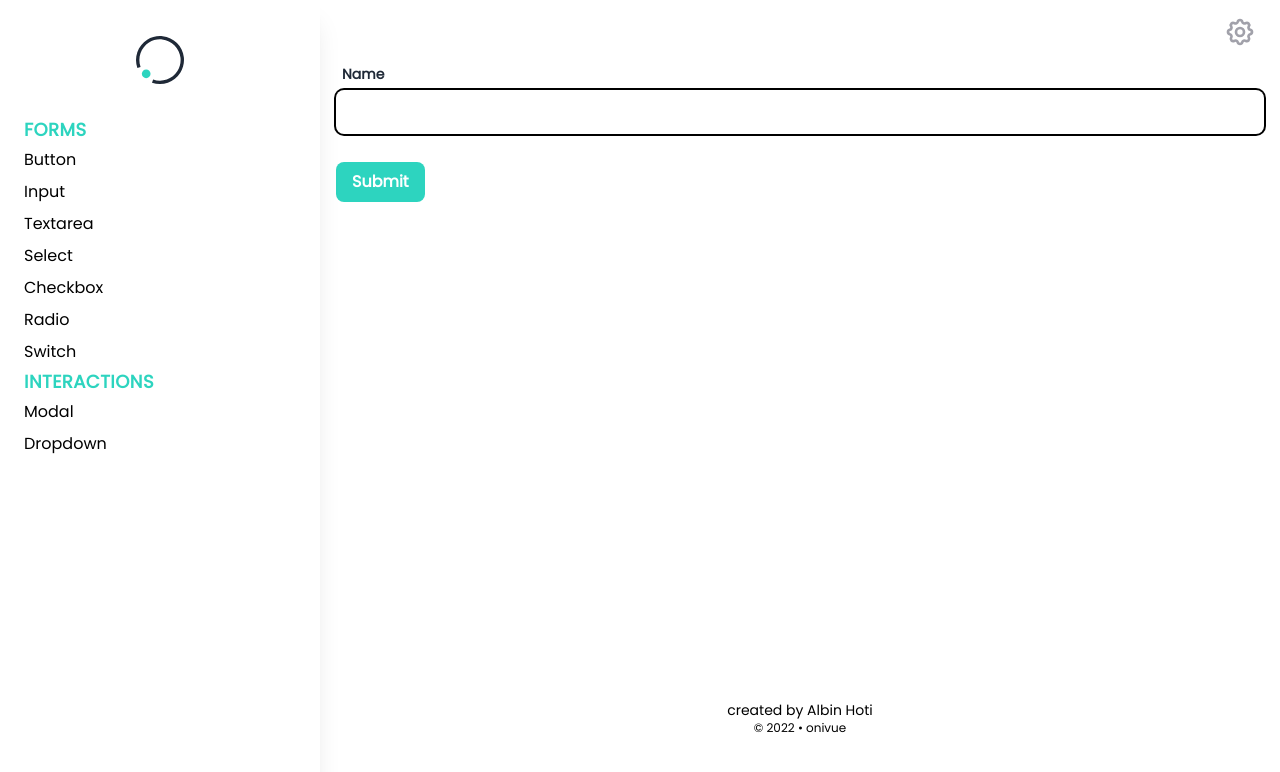
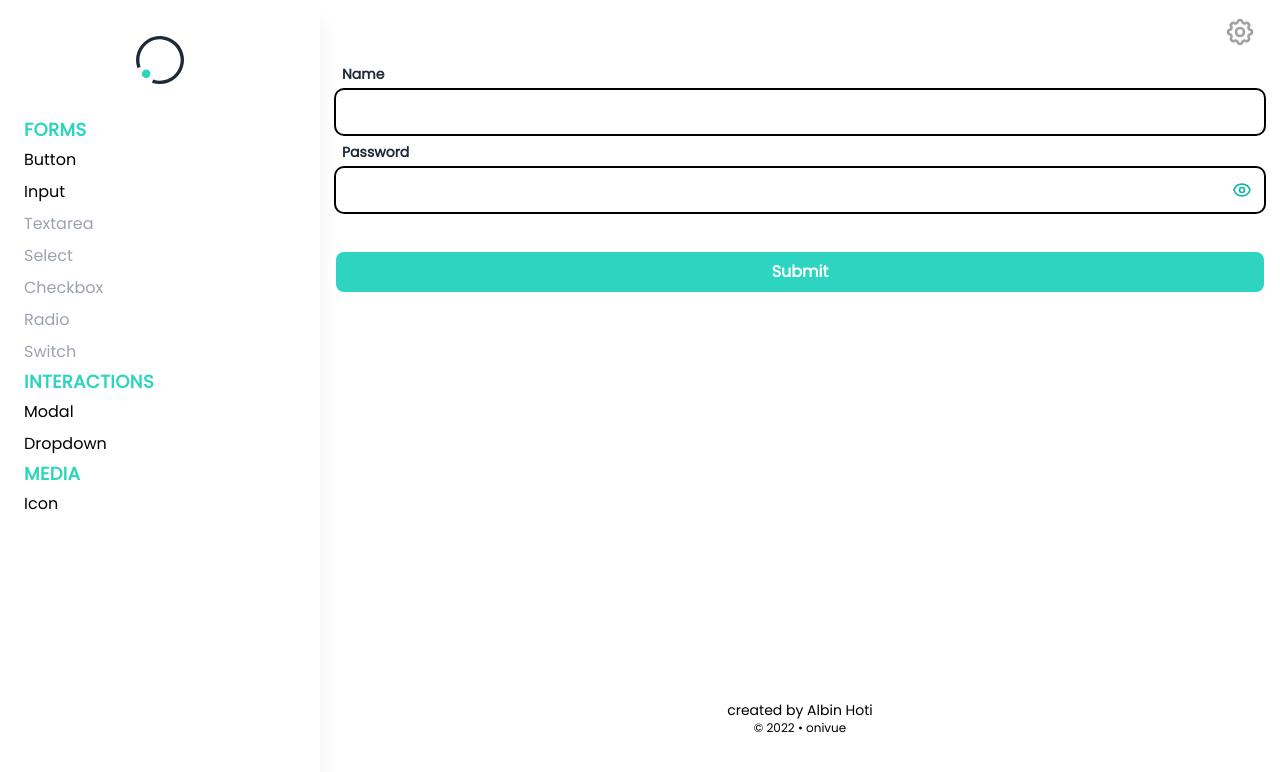
Before and after one commit to onivue/onivue-ui, a Next.js app: page /comp/Input in a window 1280 px wide. Shown: the top 772 px of the page. Built offline with nearby package versions, Linux system fonts and the light colour scheme.

Commit message:
navigation disable feature, ICON Comp.

```diff
--- a/components/Layout/SideBar/SideBarNavigation.js
+++ b/components/Layout/SideBar/SideBarNavigation.js
@@ -10,13 +10,22 @@ const SideBarNavigation = () => {
                         <div className="px-2 text-lg font-semibold uppercase tracking-wide text-primary-400">
                             {navRoot.title}
                         </div>
-                        {navRoot.children.map((navChild) => (
-                            <Link href={navChild.href} key={navChild.title}>
-                                <a className="cursor-base relative flex w-full items-center rounded border-0 bg-transparent px-2 py-1 text-base hover:text-primary-400">
+                        {navRoot.children.map((navChild) =>
+                            !navChild.disabled ? (
+                                <Link href={navChild.href} key={navChild.title}>
+                                    <a className="cursor-base relative flex w-full items-center rounded border-0 bg-transparent px-2 py-1 text-base hover:text-primary-400">
+                                        {navChild.title}
+                                    </a>
+                                </Link>
+                            ) : (
+                                <div
+                                    className="relative flex w-full items-center rounded border-0 px-2 py-1 text-base text-gray-400"
+                                    key={navChild.title}
+                                >
                                     {navChild.title}
-                                </a>
-                            </Link>
-                        ))}
+                                </div>
+                            ),
+                        )}
                     </div>
                 ))}
             </div>
--- a/components/PageGenerator/PageGenerator.tsx
+++ b/components/PageGenerator/PageGenerator.tsx
@@ -1,6 +1,6 @@
 import Link from 'next/link'
 
-export default function BlogPost({ children, meta, propTypes }) {
+export default function PageGenerator({ children, meta, propTypes }) {
     return (
         <div className="w-full rounded-lg px-0 lg:px-4">
             <h1 className="mb-8 mt-6 text-3xl font-extrabold">{meta.title}</h1>
--- a/data/navigation.ts
+++ b/data/navigation.ts
@@ -1,15 +1,23 @@
-export const navigation = [
+type Navigation = {
+    title: string
+    href: string | null
+    children: { title: string; href: string | null; disabled?: boolean }[]
+}[]
+
+const disabled = true
+
+export const navigation: Navigation = [
     {
         title: 'FORMS',
         href: null,
         children: [
             { title: 'Button', href: '/comp/button' },
             { title: 'Input', href: '/comp/input' },
-            { title: 'Textarea', href: '/comp/textarea' },
-            { title: 'Select', href: '/comp/select' },
-            { title: 'Checkbox', href: '/comp/checkbox' },
-            { title: 'Radio', href: '/comp/radio' },
-            { title: 'Switch', href: '/comp/switch' },
+            { title: 'Textarea', href: '/comp/textarea', disabled },
+            { title: 'Select', href: '/comp/select', disabled },
+            { title: 'Checkbox', href: '/comp/checkbox', disabled },
+            { title: 'Radio', href: '/comp/radio', disabled },
+            { title: 'Switch', href: '/comp/switch', disabled },
         ],
     },
     {
@@ -17,7 +25,12 @@ export const navigation = [
         href: null,
         children: [
             { title: 'Modal', href: '/comp/modal' },
-            { title: 'Dropdown', href: '/comp/button' },
+            { title: 'Dropdown', href: '/comp/dropdown' },
         ],
     },
+    {
+        title: 'MEDIA',
+        href: null,
+        children: [{ title: 'Icon', href: '/comp/icon' }],
+    },
 ]
--- a/o-ui/Button/Button.tsx
+++ b/o-ui/Button/Button.tsx
@@ -38,7 +38,7 @@ const Button = React.forwardRef<HTMLButtonElement, ButtonProps>(
                 type="button"
                 disabled={disabled}
                 className={classNames(
-                    'inline-flex h-fit items-center font-semibold',
+                    'flex h-fit items-center justify-center font-semibold',
                     'rounded-lg ',
                     'focus:outline-none focus-visible:ring focus-visible:ring-primary-500',
                     'transition-colors duration-75',
@@ -86,7 +86,6 @@ const Button = React.forwardRef<HTMLButtonElement, ButtonProps>(
             >
                 {loading ? (
                     <>
-                        &nbsp;
                         <ImSpinner2 className="animate-spin" />
                     </>
                 ) : (
--- /dev/null
+++ b/o-ui/Icon/Icon.tsx
@@ -0,0 +1,33 @@
+import React from 'react'
+import {
+    HiOutlineInformationCircle,
+    HiOutlineCheckCircle,
+    HiOutlineExclamationCircle,
+    HiOutlineXCircle,
+} from 'react-icons/hi'
+
+type IconType = {
+    as: 'info' | 'success' | 'warning' | 'danger'
+    className?: string
+}
+
+const iconMapping = {
+    info: HiOutlineInformationCircle,
+    success: HiOutlineCheckCircle,
+    warning: HiOutlineExclamationCircle,
+    danger: HiOutlineXCircle,
+}
+const iconColors = {
+    info: 'text-blue-500',
+    success: 'text-green-500',
+    warning: 'text-yellow-500',
+    danger: 'text-red-500',
+}
+
+const Icon = ({ as, className }: IconType) => {
+    const Comp = iconMapping[as]
+
+    return <Comp className={className || `h-6 w-6 ${iconColors[as]}`}></Comp>
+}
+
+export default Icon
--- a/o-ui/Input/Input.tsx
+++ b/o-ui/Input/Input.tsx
@@ -1,5 +1,6 @@
 import classNames from 'classnames'
 import * as React from 'react'
+import { HiOutlineEye, HiOutlineEyeOff } from 'react-icons/hi'
 
 export type InputProps<T = HTMLInputElement> = {
     /* Makes input disabled */
@@ -20,8 +21,7 @@ export type InputProps<T = HTMLInputElement> = {
      * The element or component to use in place of `input`
      */
     as?: React.ElementType
-    /** */
-    type?: string
+
     /**
      * A11y: A label that describes the input
      */
@@ -60,14 +60,14 @@ export const Input = React.forwardRef<HTMLElement, InputProps>((props, ref) => {
         ...rest
     } = props
 
+    const [showPassword, setShowPassword] = React.useState(false)
+
     return (
         <div className="flex flex-col">
-            <label
-                htmlFor={name}
-                className=" mb-1.5 rounded-lg bg-white px-1.5 text-sm font-bold text-gray-800"
-            >
+            <label htmlFor={name} className=" mb-1.5 rounded-lg px-1.5 text-sm font-bold text-gray-800">
                 {label} {dot && <span className="text-red-400">*</span>}
             </label>
+            <div className="relative">
                 <Comp
                     ref={ref}
                     readOnly={readOnly}
@@ -89,12 +89,24 @@ export const Input = React.forwardRef<HTMLElement, InputProps>((props, ref) => {
                         size === 'lg' && 'py-3 text-lg',
                         disabled && 'cursor-not-allowed opacity-50',
                     )}
-                type={type}
+                    type={type === 'password' ? (showPassword ? 'text' : 'password') : type}
                     id={name}
                     name={name}
                     {...rest}
                 />
-            <div className="mt-1 text-sm text-red-600">{errorMessage}</div>
+                {type === 'password' && (
+                    <div
+                        onClick={(e) => {
+                            e.preventDefault()
+                            setShowPassword(!showPassword)
+                        }}
+                        className="absolute top-1/2 right-3 -translate-y-1/2 transform cursor-pointer text-xl text-primary-500"
+                    >
+                        {showPassword ? <HiOutlineEyeOff /> : <HiOutlineEye />}
+                    </div>
+                )}
+            </div>
+            {errorMessage && <div className="mt-1 text-sm text-red-600">{errorMessage}</div>}
         </div>
     )
 })
--- a/pages/comp/Input.tsx
+++ b/pages/comp/Input.tsx
@@ -1,11 +1,11 @@
 import Button from 'o-ui/Button/Button'
 import React from 'react'
 import { useForm } from 'react-hook-form'
-import Input from '../../o-ui/Input/Input'
+import Input from '@/o-ui/Input/Input'
 
 type FormData = {
     name: string
-    username: string
+    password: string
 }
 
 export default function App() {
@@ -28,20 +28,38 @@ export default function App() {
 
     return (
         <div className="w-full">
-            <form onSubmit={onSubmit}>
+            <form onSubmit={onSubmit} className="grid gap-2">
                 <Input
+                    label="Name"
                     name="name"
-                    label="Name"
                     type="text"
                     invalid={Boolean(errors.name)}
                     {...register('name', {
-                        required: 'ERROR',
-                        // maxLength: {
-                        //     value: 4,
-                        //     message: 'This input exceed maxLength.',
-                        // },
+                        required: 'Field is required',
+                        maxLength: {
+                            value: 4,
+                            message: 'This input exceed maxLength.',
+                        },
                     })}
                     errorMessage={errors.name?.message}
+                />
+                <Input
+                    label="Password"
+                    name="password"
+                    type="password"
+                    invalid={Boolean(errors.password)}
+                    {...register('password', {
+                        required: 'Field is required',
+                        maxLength: {
+                            value: 10,
+                            message: 'This input exceed maxLength.',
+                        },
+                        minLength: {
+                            value: 5,
+                            message: 'This input exceed minLength.',
+                        },
+                    })}
+                    errorMessage={errors.password?.message}
                 />
                 <br />
                 <Button type="submit">Submit</Button>
--- a/pages/comp/button.mdx
+++ b/pages/comp/button.mdx
@@ -1,5 +1,5 @@
 import Link from "next/link"
-import Button from '@/components/Button/Button'
+import Button from '@/o-ui/Button/Button'
 import { HiMenuAlt2 } from 'react-icons/hi'
 import PageGenerator from "@/components/PageGenerator/PageGenerator"
 
--- a/pages/comp/dropdown.mdx
+++ b/pages/comp/dropdown.mdx
@@ -1,10 +1,10 @@
 import Link from "next/link"
-import Modal from '@/components/Modal/Modal'
 import { useState } from 'react'
 import { HiMenuAlt2 } from 'react-icons/hi'
 import PageGenerator from "@/components/PageGenerator/PageGenerator"
-import DropDown from '@/components/DropDown/DropDown'
-import Button from '@/components/Button/Button'
+import DropDown from '@/o-ui/DropDown/DropDown'
+import Modal from '@/o-ui/Modal/Modal'
+import Button from '@/o-ui/Button/Button'
 
 export const meta = {
   title: 'Modal',
--- /dev/null
+++ b/pages/comp/icon.tsx
@@ -0,0 +1,14 @@
+import React from 'react'
+import Icon from '@/o-ui/Icon/Icon'
+const iconComponent = () => {
+    return (
+        <>
+            <Icon as="info" />
+            <Icon as="success" />
+            <Icon as="warning" />
+            <Icon as="danger" />
+        </>
+    )
+}
+
+export default iconComponent
--- a/pages/comp/modal.mdx
+++ b/pages/comp/modal.mdx
@@ -1,9 +1,9 @@
 import Link from "next/link"
-import Modal from '@/components/Modal/Modal'
 import { useState } from 'react'
 import { HiMenuAlt2 } from 'react-icons/hi'
 import PageGenerator from "@/components/PageGenerator/PageGenerator"
-import Button from '@/components/Button/Button'
+import Modal from '@/o-ui/Modal/Modal'
+import Button from '@/o-ui/Button/Button'
 
 export const meta = {
   title: 'Modal',
--- a/tsconfig.json
+++ b/tsconfig.json
@@ -37,6 +37,9 @@
       ],
       "@/stores/*": [
         "stores/*"
+      ],
+      "@/o-ui/*": [
+        "o-ui/*"
       ]
     }
   },
```
Lines whose indentation alone changed are shown as unchanged.
